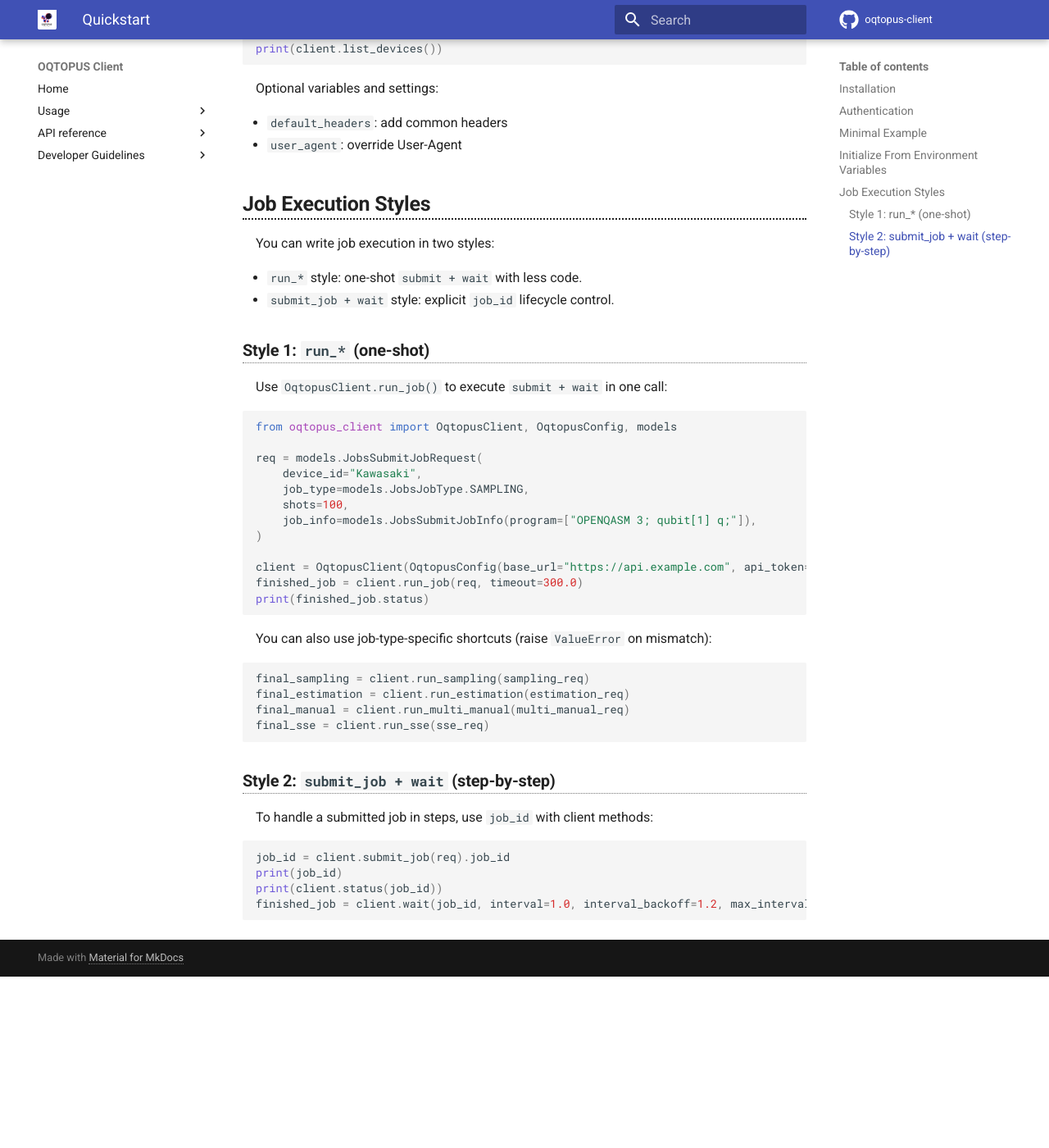
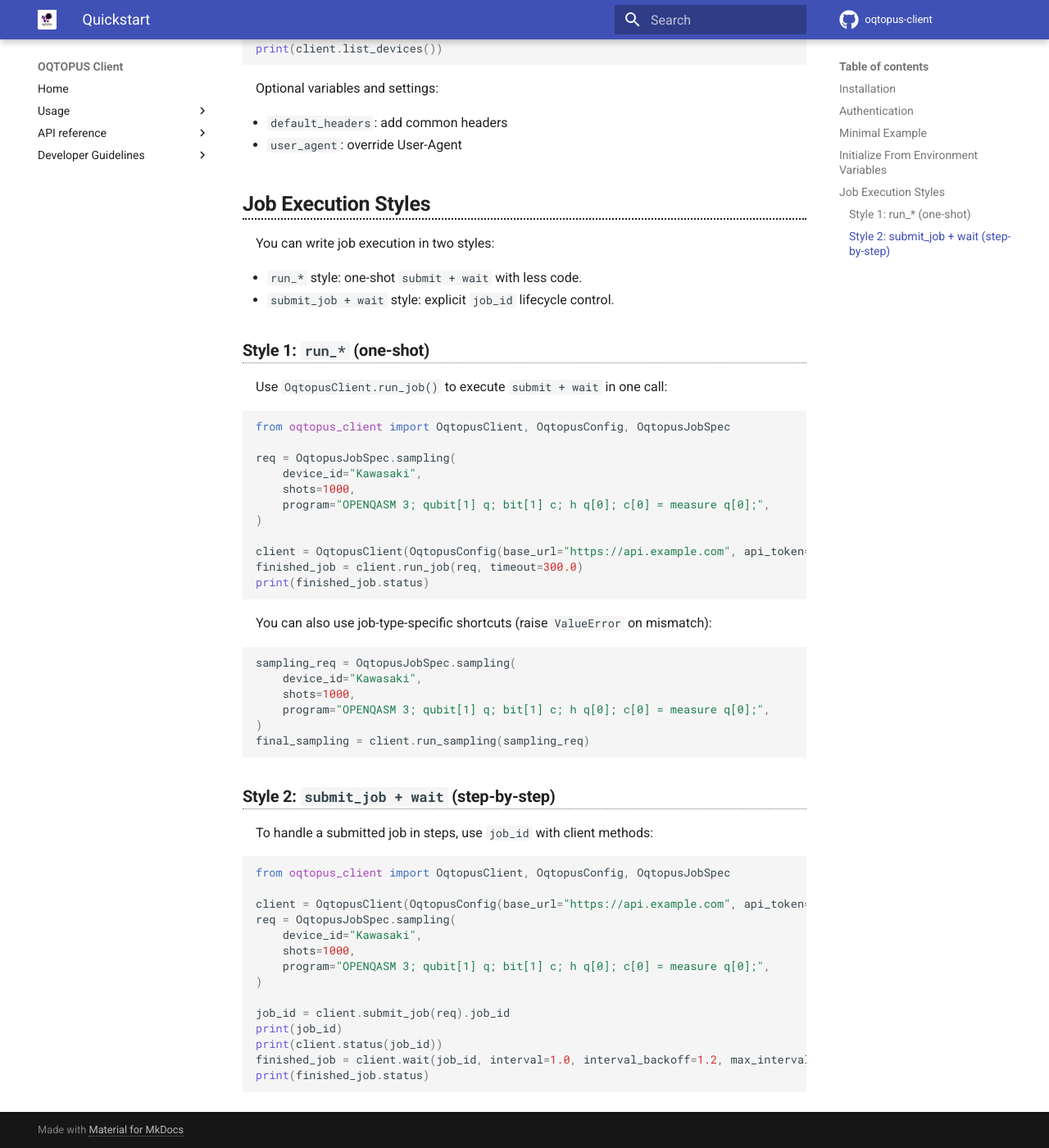
Before and after one commit to oqtopus-team/oqtopus-client, an MkDocs documentation site: the page built from docs/en/quickstart.md, in a window 1280 px wide and 1400 px high, scrolled down 1197 px. Shown: the whole window at 82% size. Built offline with MkDocs 1.6.1 and Material for MkDocs 9.7.7, drawn with Linux system fonts in a browser that asks for light colours; comment, search, counter and statistics services are not loaded; before the commit the page ends 2388 px from its top, so only the background shows below that.

Commit message:
docs: update examples and quickstart for OqtopusJobSpec usage and API token authentication

````diff
--- a/docs/en/quickstart.md
+++ b/docs/en/quickstart.md
@@ -71,13 +71,12 @@ You can write job execution in two styles:
 Use `OqtopusClient.run_job()` to execute `submit + wait` in one call:
 
 ```python
-from oqtopus_client import OqtopusClient, OqtopusConfig, models
+from oqtopus_client import OqtopusClient, OqtopusConfig, OqtopusJobSpec
 
-req = models.JobsSubmitJobRequest(
+req = OqtopusJobSpec.sampling(
     device_id="Kawasaki",
-    job_type=models.JobsJobType.SAMPLING,
-    shots=100,
-    job_info=models.JobsSubmitJobInfo(program=["OPENQASM 3; qubit[1] q;"]),
+    shots=1000,
+    program="OPENQASM 3; qubit[1] q; bit[1] c; h q[0]; c[0] = measure q[0];",
 )
 
 client = OqtopusClient(OqtopusConfig(base_url="https://api.example.com", api_token="<token>"))
@@ -88,10 +87,12 @@ print(finished_job.status)
 You can also use job-type-specific shortcuts (raise `ValueError` on mismatch):
 
 ```python
+sampling_req = OqtopusJobSpec.sampling(
+    device_id="Kawasaki",
+    shots=1000,
+    program="OPENQASM 3; qubit[1] q; bit[1] c; h q[0]; c[0] = measure q[0];",
+)
 final_sampling = client.run_sampling(sampling_req)
-final_estimation = client.run_estimation(estimation_req)
-final_manual = client.run_multi_manual(multi_manual_req)
-final_sse = client.run_sse(sse_req)
 ```
 
 ### Style 2: `submit_job + wait` (step-by-step)
@@ -99,8 +100,18 @@ final_sse = client.run_sse(sse_req)
 To handle a submitted job in steps, use `job_id` with client methods:
 
 ```python
+from oqtopus_client import OqtopusClient, OqtopusConfig, OqtopusJobSpec
+
+client = OqtopusClient(OqtopusConfig(base_url="https://api.example.com", api_token="<token>"))
+req = OqtopusJobSpec.sampling(
+    device_id="Kawasaki",
+    shots=1000,
+    program="OPENQASM 3; qubit[1] q; bit[1] c; h q[0]; c[0] = measure q[0];",
+)
+
 job_id = client.submit_job(req).job_id
 print(job_id)
 print(client.status(job_id))
 finished_job = client.wait(job_id, interval=1.0, interval_backoff=1.2, max_interval=5.0, timeout=300.0)
+print(finished_job.status)
 ```
````
Also changed, not shown: docs/en/examples.md (+12 -2 lines), docs/en/index.md (+1 -1 lines), docs/index.md (+1 -1 lines), 1 other file.
